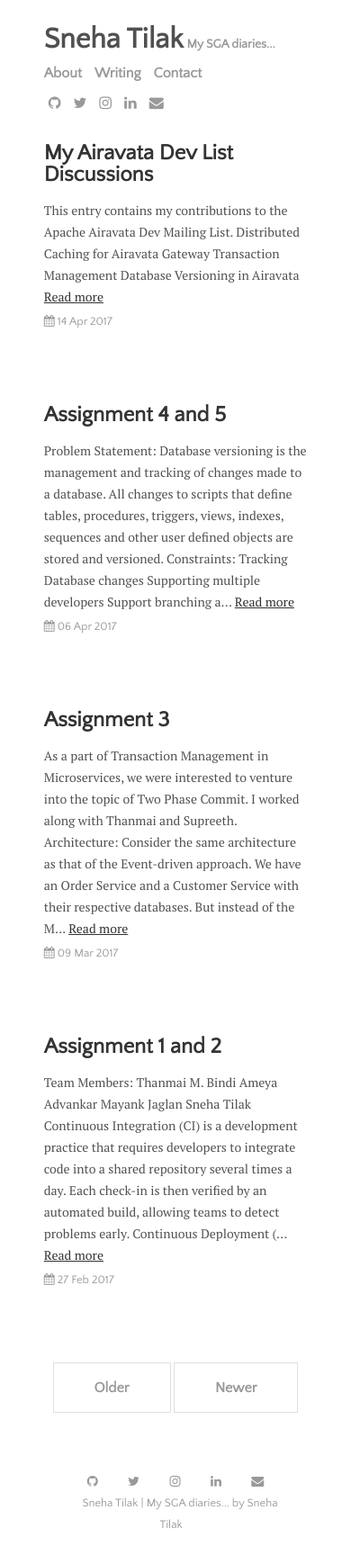
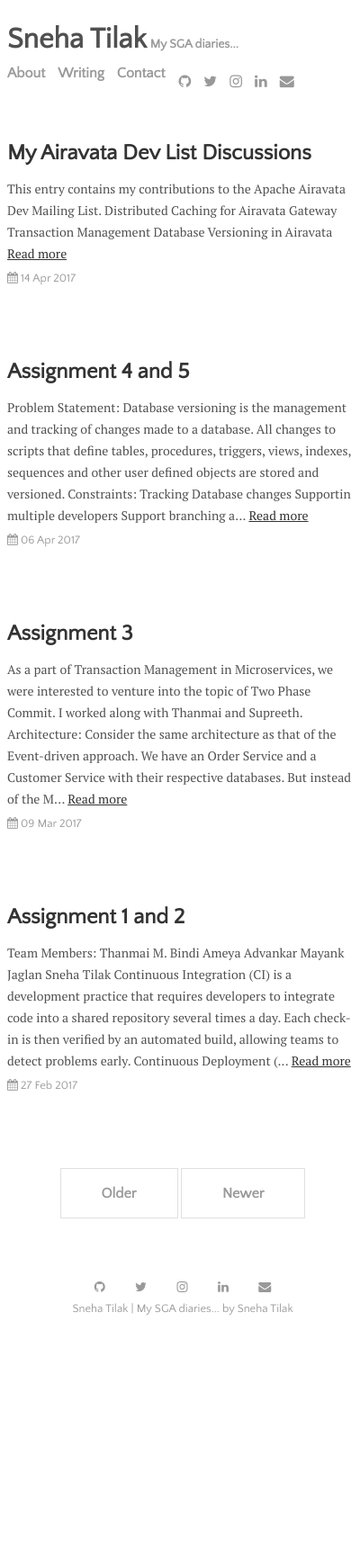
Before and after one commit to tilaks26/tilaks26.github.io, a Jekyll site: the page built from index.html, in a window 390 px wide. Shown: the whole page at 90% size. Built offline with Jekyll 4.4.1, drawn with Linux system fonts in a browser that asks for light colours; nearby versions of some CDN libraries; the list of posts is cut into pages by our own code; after the commit the page ends 1498 px from its top, so only the background shows below that.

Commit message:
Updated width

```diff
--- a/css/main.css
+++ b/css/main.css
@@ -113,7 +113,7 @@
 
 @media (max-width: 48em) {
   .container {
-    width: 75vw;
+    width: 100vw;
   }
 }
 
```
